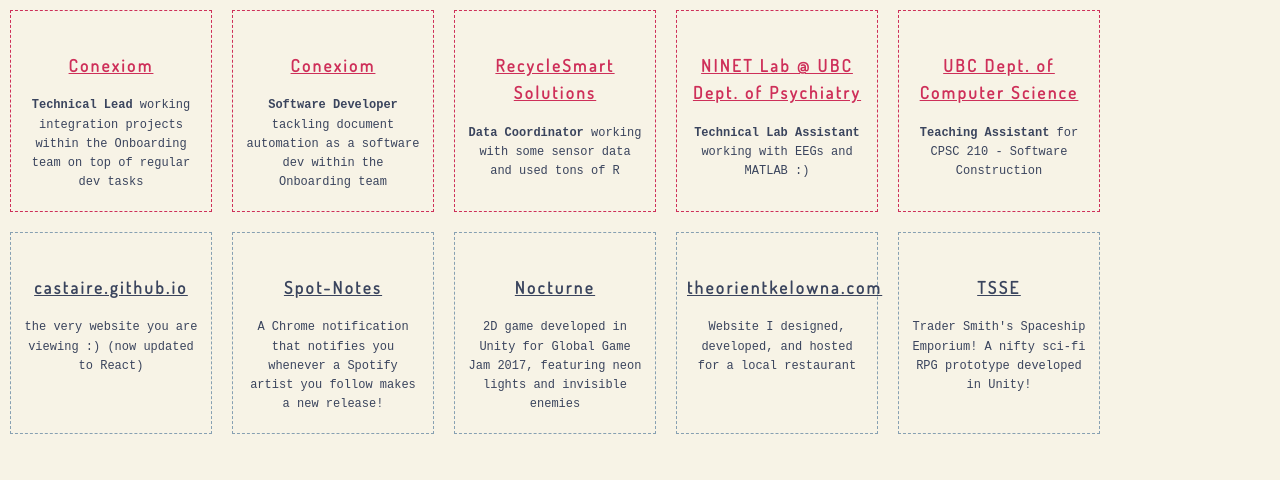
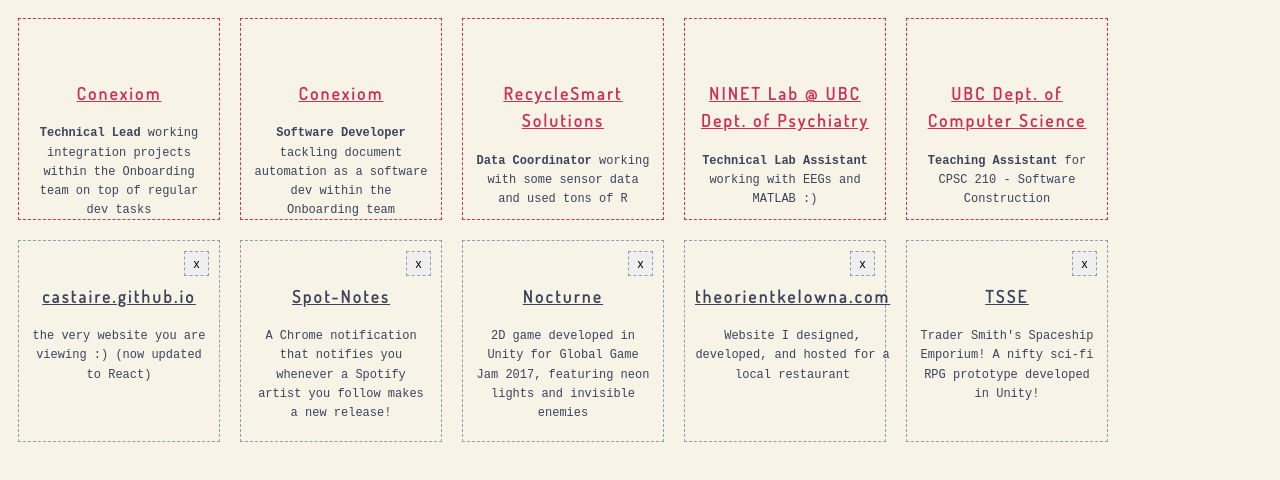
Before and after one commit to Castaire/castaire.github.io, a React (Create React App) app: page / in a window 1280 px wide. Shown: the top 480 px of the page. Built offline with nearby package versions, Linux system fonts and the light colour scheme.

Commit message:
testing buttons in cards

```diff
--- a/src/App.css
+++ /dev/null
@@ -1,58 +0,0 @@
-/***************************/
-/* GENERAL */
-
-body {
-  background-color: #F7F3E6; /*linen-white*/
-}
-
-.App {
-  background-color: #F7F3E6; /*linen-white*/
-}
-
-.text {
-  font-family: monospace;
-  text-align: center;
-  line-height: 1.6;
-  color: #3A445D; /*charcoal blue*/
-}
-
-/***************************/
-/* CARD */
-
-.card {
-  position: relative;
-  float: left;
-  width: 200px;
-  height: 200px;
-  margin: 10px;
-  border-width: 1px;
-  border-style: dashed;
-}
-
-.card h3 {
-  font-size: 17px;
-  font-family: 'Dosis';
-  letter-spacing: 0.15em;
-  text-decoration: underline;
-}
-
-.card .text {
-  font-size: 12px;
-  padding: 5px 10px;
-}
-
-.workcard {
-  border-color: #CE2F59; /*brick-red*/
-}
-
-.workcard h3 {
-  color: #CE2F59; /*brick-red*/
-}
-
-.projectcard {
-  border-color: #87A0B2; /*whale-blue*/
-}
-
-.projectcard h3 {
-  border-color: #87A0B2; /*whale-blue*/
-}
--- a/src/App.js
+++ b/src/App.js
@@ -1,4 +1,3 @@
-import "./App.css";
 import WorkCard from "./components/work_card";
 import ProjectCard from "./components/project_card";
 
@@ -25,10 +24,10 @@ function App() {
   );
 
   return (
-    <div>
+    <>
       {work_cards}
       {proj_cards}
-    </div>
+    </>
   )
 }
 
--- a/src/components/project_card.jsx
+++ b/src/components/project_card.jsx
@@ -1,16 +1,20 @@
 
-
-
-const ProjectCard = (props) => {
+function ProjectCard({date, name, description, techList}) {
     const classes = "card projectcard"
     const textClass = "text"
 
+    function handleClick() {
+        alert('clicked!');
+    }
+
     return (
-        <div className={classes} date={props.date}>
+        <div className={classes} date={date}>
+            <button onClick={handleClick}>
+                <p>x</p>
+            </button>
             <div className={textClass}>
-                <br/>
-                <h3>{props.name}</h3>
-                <p>{props.description}</p>
+                <h3>{name}</h3>
+                <p>{description}</p>
             </div>
         </div>
     )
--- a/src/index.css
+++ b/src/index.css
@@ -1,13 +1,85 @@
+/***************************/
+/* GENERAL */
+
 body {
-  margin: 0;
-  font-family: -apple-system, BlinkMacSystemFont, 'Segoe UI', 'Roboto', 'Oxygen',
-    'Ubuntu', 'Cantarell', 'Fira Sans', 'Droid Sans', 'Helvetica Neue',
-    sans-serif;
-  -webkit-font-smoothing: antialiased;
-  -moz-osx-font-smoothing: grayscale;
+  background-color: #F7F3E6; /*linen-white*/
 }
 
-code {
-  font-family: source-code-pro, Menlo, Monaco, Consolas, 'Courier New',
-    monospace;
+.App {
+  background-color: #F7F3E6; /*linen-white*/
 }
+
+.text {
+  font-family: monospace;
+  text-align: center;
+  line-height: 1.6;
+  color: #3A445D; /*charcoal blue*/
+}
+
+/***************************/
+/* PALETTE */
+
+/* todo??? */
+
+/***************************/
+/* CARD */
+
+.card {
+  position: relative;
+  float: left;
+  width: 200px;
+  height: 200px;
+  margin: 10px;
+  border-width: 1px;
+  border-style: dashed;
+}
+
+.card h3 {
+  font-size: 17px;
+  font-family: 'Dosis';
+  letter-spacing: 0.15em;
+  text-decoration: underline;
+}
+
+.card .text {
+  position: absolute;
+  top: 20px;
+  font-size: 12px;
+  padding: 5px 10px;
+}
+
+.workcard {
+  border-color: #CE2F59; /*brick-red*/
+}
+
+.workcard h3 {
+  color: #CE2F59; /*brick-red*/
+}
+
+.projectcard {
+  border-color: #87A0B2; /*whale-blue*/
+}
+
+.projectcard h3 {
+  border-color: #87A0B2; /*whale-blue*/
+}
+
+.card button {
+  position: absolute;
+  top: 0;
+  right: 0;
+  width: 25px;
+  height: 25px;
+  padding: 0px;
+  margin: 10px 10px 0px 10px;
+  border: inherit;
+  z-index: 1000; /* NOTE: makes sure it displays on top */
+    /*background-color: inherit;*/ /* TESTING ONLY */
+}
+
+.card button p {
+  margin: 0px;
+  font-size: 12px;
+  text-align: center;
+  line-height: 25px;
+}
```
Also changed, not shown: 1 other file (tests, documents, lock files or other folders).
